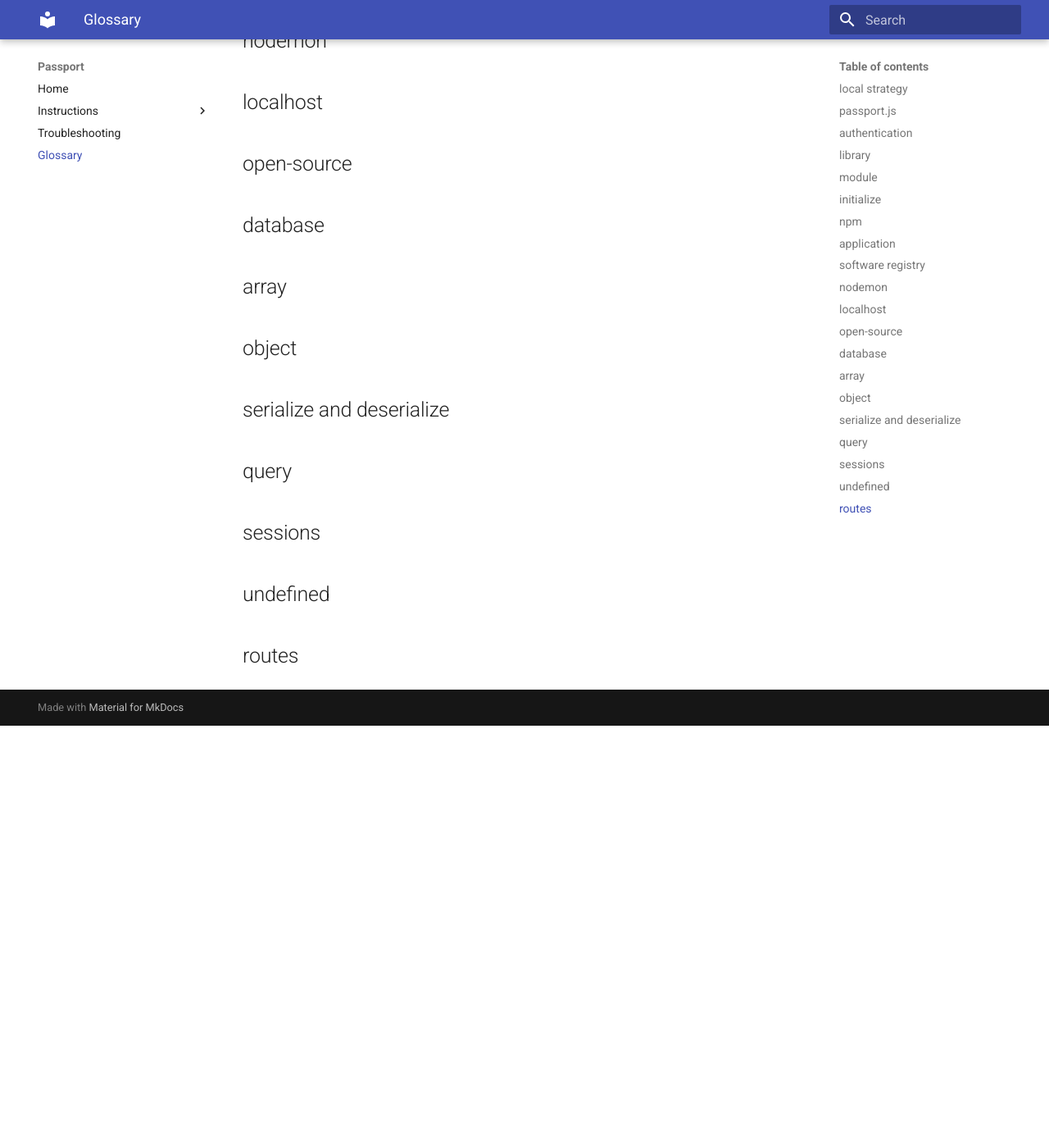
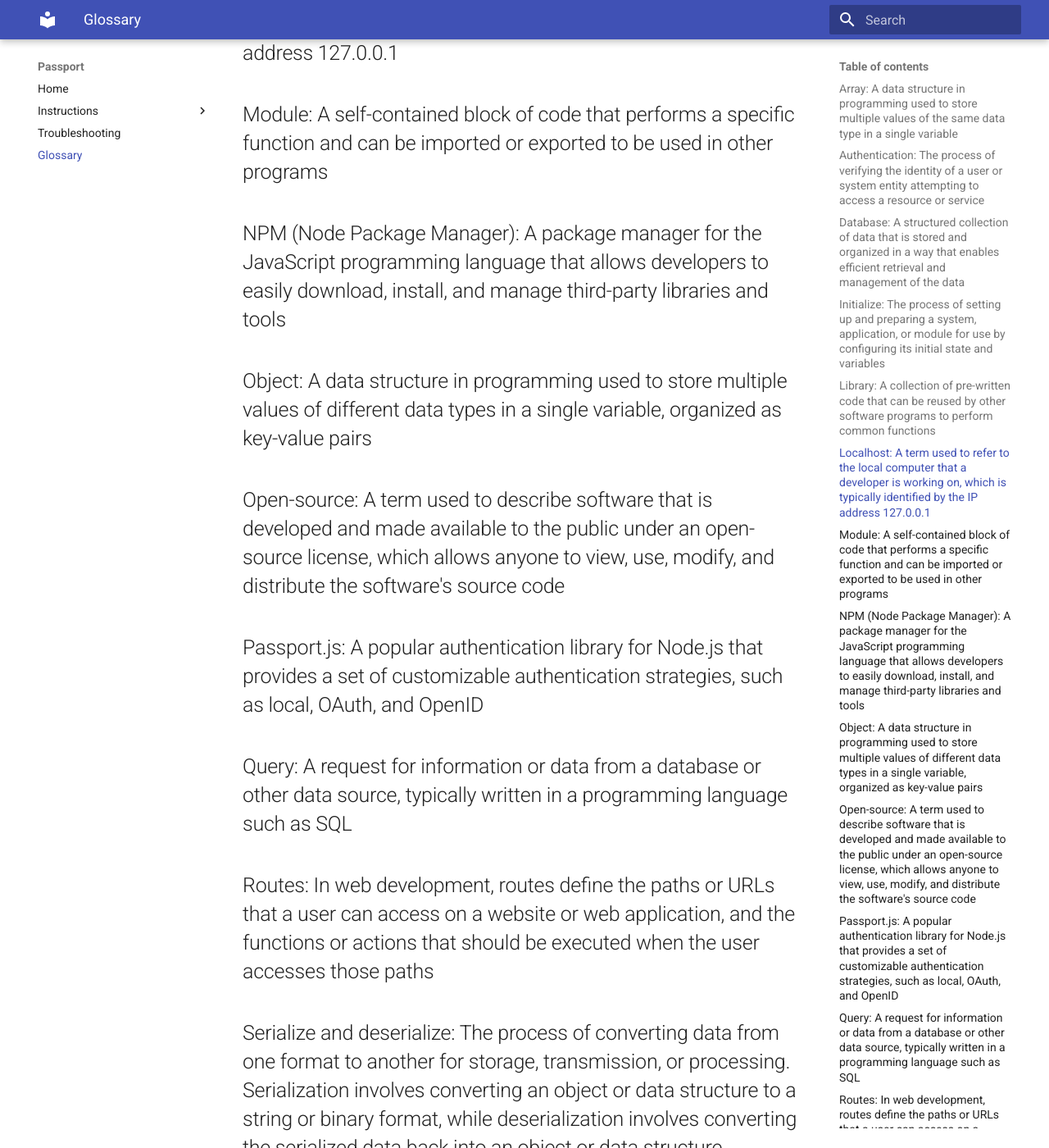
Before and after one commit to breadscorner/Passport.js-LocalStrategyUserDocumentation, an MkDocs documentation site: the page built from docs/glossary.md, in a window 1280 px wide and 1400 px high, scrolled down 823 px. Shown: the whole window at 82% size. Built offline with MkDocs 1.6.1 and Material for MkDocs 9.7.7, drawn with Linux system fonts in a browser that asks for light colours; before the commit the page ends 1708 px from its top, so only the background shows below that; some of the changed text lies outside the part shown.

Commit message:
update glossary alphabetical order and add definition

```diff
--- a/docs/glossary.md
+++ b/docs/glossary.md
@@ -1,44 +1,39 @@
 # Glossary
-<!-- Key terms and definitions(10-15) -->
 
-## local strategy
+## Array: A data structure in programming used to store multiple values of the same data type in a single variable
 
-## passport.js
+## Authentication: The process of verifying the identity of a user or system entity attempting to access a resource or service
 
-## authentication
+## Database: A structured collection of data that is stored and organized in a way that enables efficient retrieval and management of the data
 
-## library
+## Initialize: The process of setting up and preparing a system, application, or module for use by configuring its initial state and variables
 
-## module
+## Library: A collection of pre-written code that can be reused by other software programs to perform common functions
 
-## initialize
+## Localhost: A term used to refer to the local computer that a developer is working on, which is typically identified by the IP address 127.0.0.1
 
-## npm
+## Module: A self-contained block of code that performs a specific function and can be imported or exported to be used in other programs
 
-## application
+## NPM (Node Package Manager): A package manager for the JavaScript programming language that allows developers to easily download, install, and manage third-party libraries and tools
 
-## software registry
+## Object: A data structure in programming used to store multiple values of different data types in a single variable, organized as key-value pairs
 
-## nodemon
+## Open-source: A term used to describe software that is developed and made available to the public under an open-source license, which allows anyone to view, use, modify, and distribute the software's source code
 
-## localhost
+## Passport.js: A popular authentication library for Node.js that provides a set of customizable authentication strategies, such as local, OAuth, and OpenID
 
-## open-source
+## Query: A request for information or data from a database or other data source, typically written in a programming language such as SQL
 
-## database
+## Routes: In web development, routes define the paths or URLs that a user can access on a website or web application, and the functions or actions that should be executed when the user accesses those paths
 
-## array
+## Serialize and deserialize: The process of converting data from one format to another for storage, transmission, or processing. Serialization involves converting an object or data structure to a string or binary format, while deserialization involves converting the serialized data back into an object or data structure
 
-## object
+## Sessions: A way to persist data across multiple requests in a web application. A session is created when a user logs in or visits a website, and can store user-specific data such as login credentials, shopping cart items, or user preferences
 
-## serialize and deserialize
+## Software registry: A centralized database that stores information about software packages, such as their name, version, dependencies, and license. Users can search and download software packages from the registry, and developers can publish and manage their packages
 
-## query
+## Undefined: A value in programming that indicates the absence of a defined value or variable. It is often used to represent an error or uninitialized variable
 
-## sessions
-
-## undefined
-
-## routes
+## Nodemon: A tool that automatically restarts a Node.js application whenever changes are made to the code, making the development process faster and more efficient
 
 <!-- use admonition to use the i for info pop up -->
--- a/mkdocs.yml
+++ b/mkdocs.yml
@@ -4,6 +4,8 @@ site_name: 'Passport'
 
 theme:
   name: 'material'
+
+htmltitle: 'Passport.js Local Strategy'
 
 nav:
   - Home: 'index.md'
```
